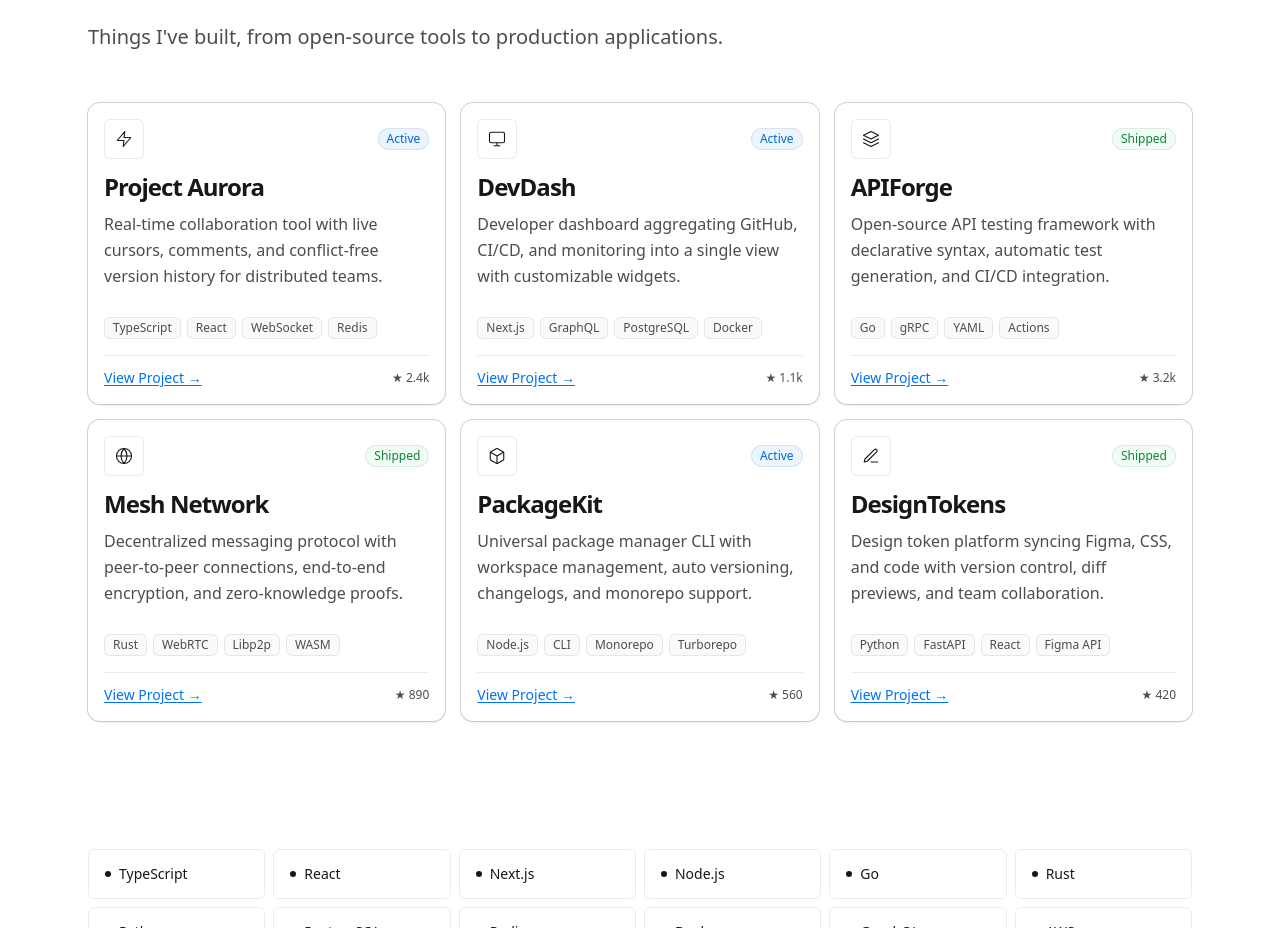
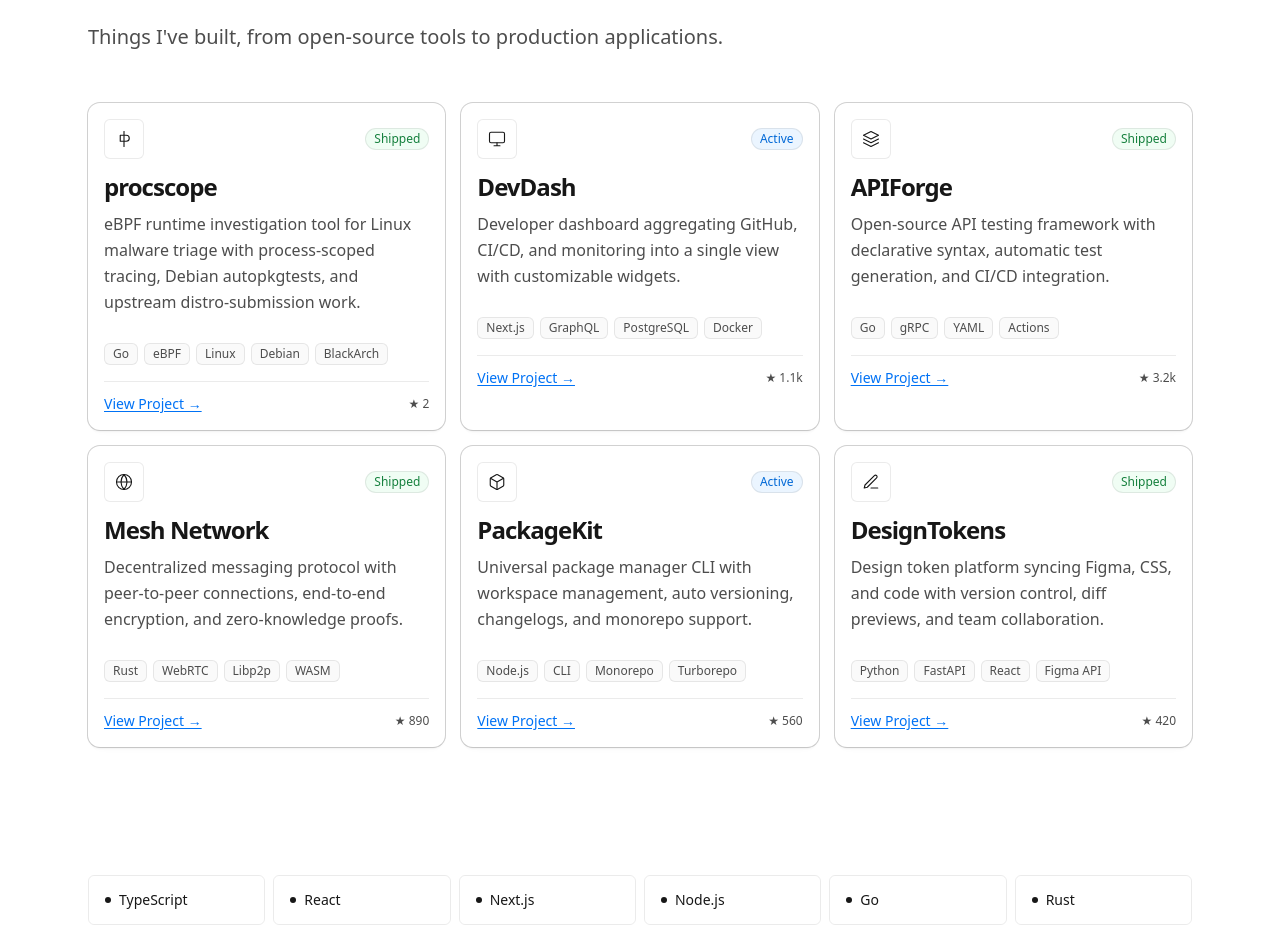
Before and after one commit to Mutasem-mk4/product-portfolio, a Next.js app: page / in a window 1280 px wide. Shown: the part 1260-2188 px from the top of the page. Built offline with nearby package versions, Linux system fonts and the light colour scheme.

Commit message:
feat: add procscope to portfolio projects

```diff
--- a/src/data/projects.tsx
+++ b/src/data/projects.tsx
@@ -13,16 +13,17 @@ export const projects: ProjectData[] = [
         strokeLinecap="round"
         strokeLinejoin="round"
       >
-        <path d="M13 2L3 14h9l-1 8 10-12h-9l1-8z" />
+        <path d="M12 2v20" />
+        <path d="M7 7h8a4 4 0 0 1 0 8H7z" />
       </svg>
     ),
-    title: 'Project Aurora',
+    title: 'procscope',
     description:
-      'Real-time collaboration tool with live cursors, comments, and conflict-free version history for distributed teams.',
-    tags: ['TypeScript', 'React', 'WebSocket', 'Redis'],
-    status: 'Active',
-    href: '#',
-    stars: '2.4k',
+      'eBPF runtime investigation tool for Linux malware triage with process-scoped tracing, Debian autopkgtests, and upstream distro-submission work.',
+    tags: ['Go', 'eBPF', 'Linux', 'Debian', 'BlackArch'],
+    status: 'Shipped',
+    href: 'https://github.com/Mutasem-mk4/procscope',
+    stars: '2',
   },
   {
     icon: (
```
